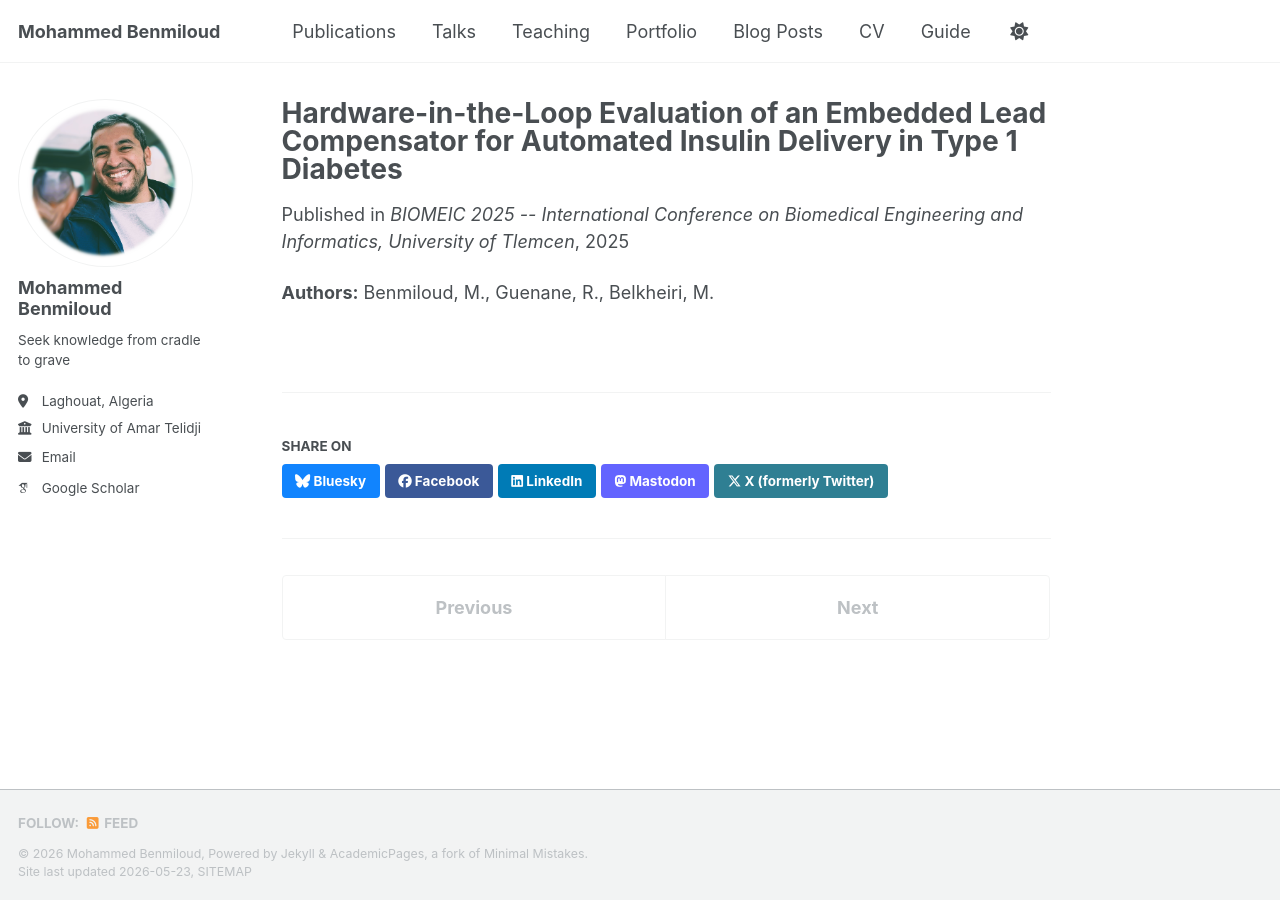
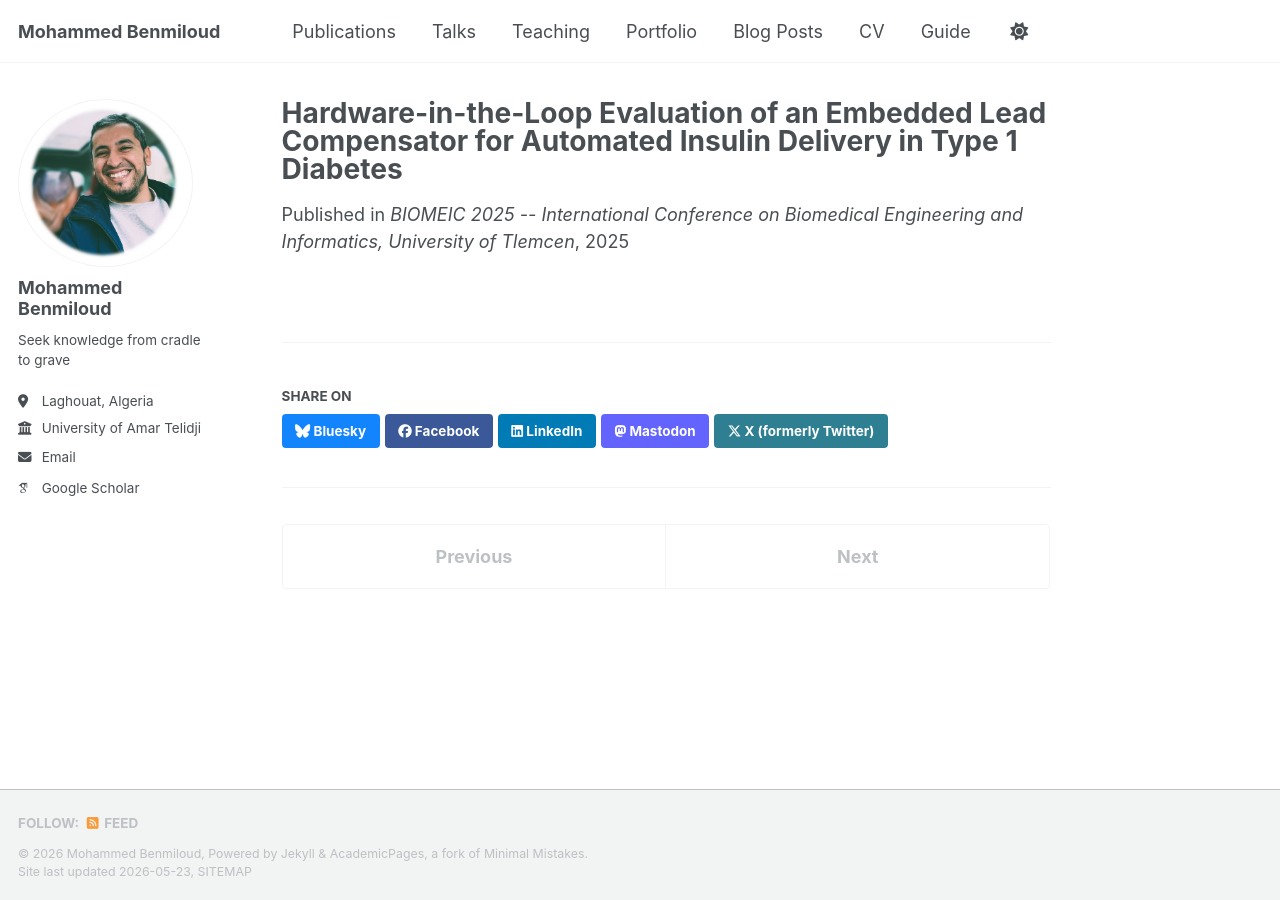
Before and after one commit to medbenmiloud/medbenmiloud.github.io, a Jekyll site: the page built from _publications/2025-02-03-hil-insulin-delivery-diabetes.md, in a window 1280 px wide. Built offline with Jekyll 4.4.1, drawn with Linux system fonts in a browser that asks for light colours; some web fonts are replaced; a script bundle is joined from its source files by our own code; library files that are not in the unit come from our copies.

Commit message:
Update 2025-02-03-hil-insulin-delivery-diabetes.md

```diff
--- a/_publications/2025-02-03-hil-insulin-delivery-diabetes.md
+++ b/_publications/2025-02-03-hil-insulin-delivery-diabetes.md
@@ -6,6 +6,6 @@ permalink: /publication/2025-hil-insulin-delivery-diabetes
 date: 2025-02-03
 venue: 'BIOMEIC 2025 -- International Conference on Biomedical Engineering and Informatics, University of Tlemcen'
 featured: true
+header:
+  teaser: "HILinsulin"
 ---
-
-**Authors:** Benmiloud, M., Guenane, R., Belkheiri, M.
```
